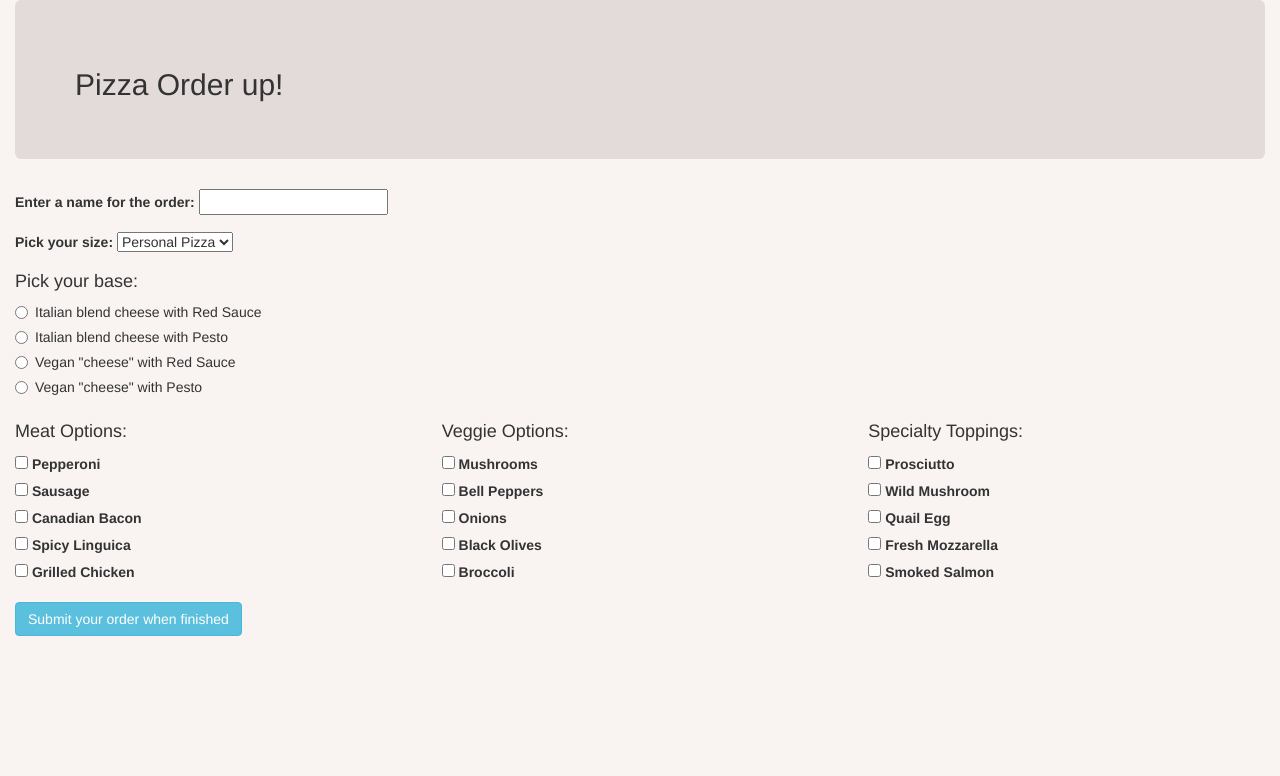
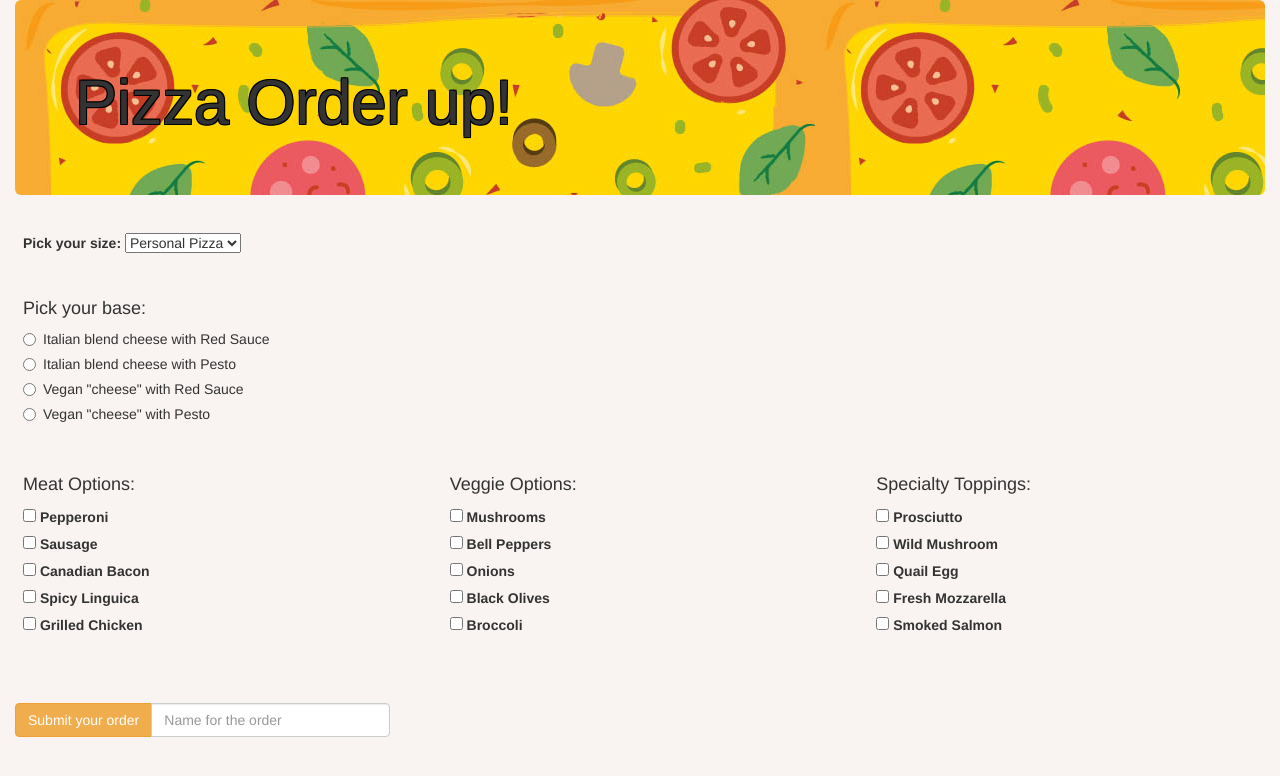
Before and after one commit to evan-mcconnell/pizza-order-2, a plain HTML site: page index.html in a window 1280 px wide. Drawn offline with Linux system fonts and the light colour scheme.

Commit message:
add images folder with pizza images for jumbotron background and li dots

```diff
--- a/css/styles.css
+++ b/css/styles.css
@@ -3,9 +3,29 @@
 }
 
 .jum {
-  background-color: #e2dbd9;
+  background-image: url('../images/pizza-vector.jpg');
+}
+
+.jum h1 {
+  text-shadow:
+		-1px -1px 0 #000,
+		1px -1px 0 #000,
+		-1px 1px 0 #000,
+		1px 1px 0 #000;
 }
 
 .placed-orders {
   display: none;
 }
+
+.form-group {
+  padding: 8px;
+}
+
+.name-submit {
+  width: 30%;
+}
+
+ul {
+    list-style-image: url('../images/pizza1.png');
+}
--- a/index.html
+++ b/index.html
@@ -10,14 +10,10 @@
   </head>
   <body class="container-fluid">
     <div class="jumbotron jum">
-      <h2>Pizza Order up!</h2>
+      <h1>Pizza Order up!</h1>
     </div>
     <div class="">
       <form id="pizza-order">
-        <div class="form-group">
-          <label for="name">Enter a name for the order:</label>
-          <input type="text" id="name">
-        </div>
         <div class="form-group">
           <label for="size">Pick your size: </label>
           <select class="size" name="size">
@@ -88,7 +84,14 @@
             </div>
           </div>
         </div>
-        <button type="submit" class="btn btn-info">Submit your order when finished</button>
+        <br>
+        <br>
+        <div class="input-group name-submit">
+          <span class="input-group-btn">
+            <button class="btn btn-warning" type="submit">Submit your order</button>
+          </span>
+          <input type="text" id="name" class="form-control" placeholder="Name for the order">
+        </div>
       </form>
       <br>
       <br>
--- a/js/scripts.js
+++ b/js/scripts.js
@@ -2,7 +2,6 @@
 var meats = [];
 var veggies = [];
 var specials = [];
-
 
 function Orders (name, size, base, meats, veggies, specials, cost) {
   this.name = name;
@@ -29,11 +28,11 @@ Orders.prototype.totalCost = function () {
 }
 
 Orders.prototype.totalToppings = function () {
-  // return meats.length + veggies.length + specials.length;
   var allToppings = meats.concat(veggies, specials);
   return allToppings;
   console.log(allToppings);
 }
+
 //UI Logic
 $(document).ready( function() {
   $("#pizza-order").submit( function(event) {
@@ -42,10 +41,12 @@ $(document).ready( function() {
     meats = [];
     veggies = [];
     specials = [];
+    $(".toppings").empty();
 
     var name = $("#name").val();
     var size = $(".size").val();
     var base = $("input[name='cheese']:checked").val();
+    name && size && base ? true : alert("Make sure you've chosen a base and entered a name for the order!")
     $("input[name='meat']:checked").each( function() {
       meats.push($(this).val());
     });
@@ -55,7 +56,6 @@ $(document).ready( function() {
     $("input[name='special']:checked").each( function() {
       specials.push($(this).val());
     });
-
 
     var newOrder = new Orders (name, size, base, meats, veggies, specials);
     newOrder.cost = newOrder.totalCost();
```
Also changed, not shown: images/pizza-vector.jpg (added), images/pizza.png (added), images/pizza1.png (added), 1 other file.
